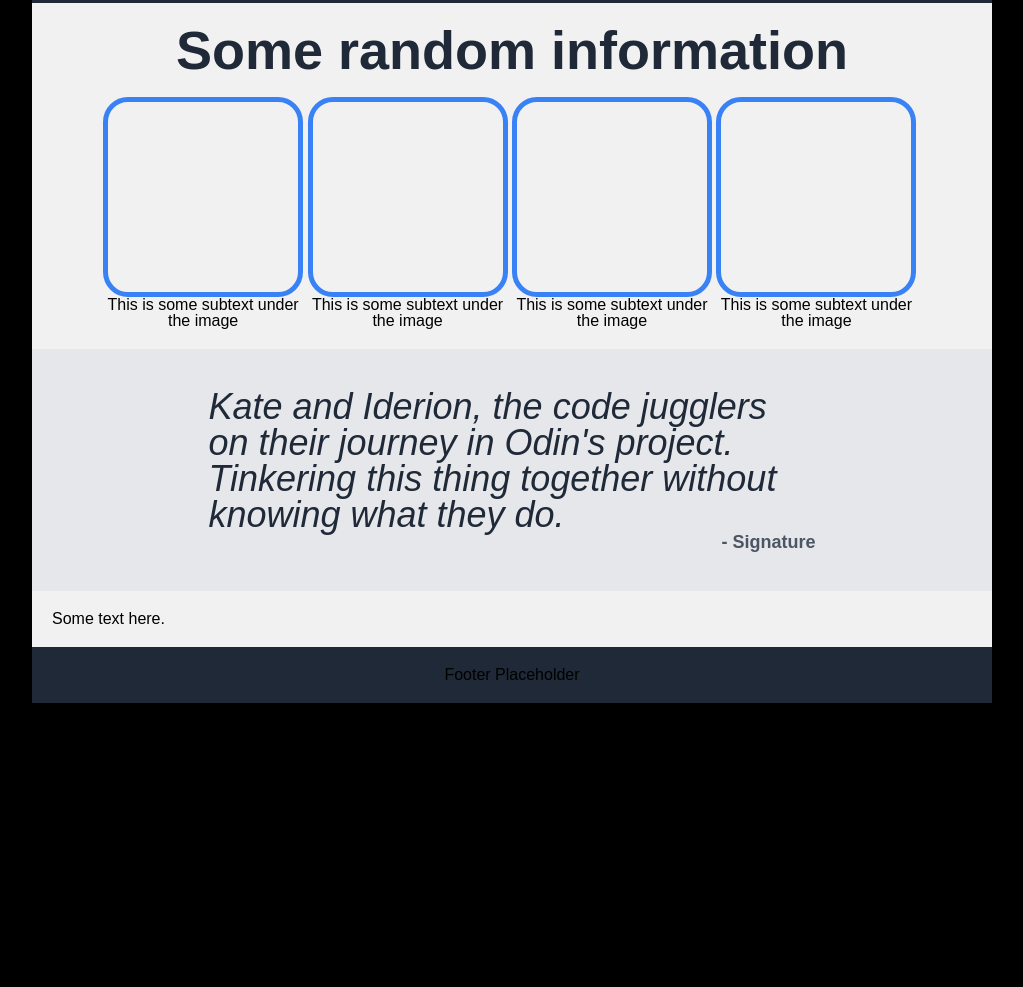
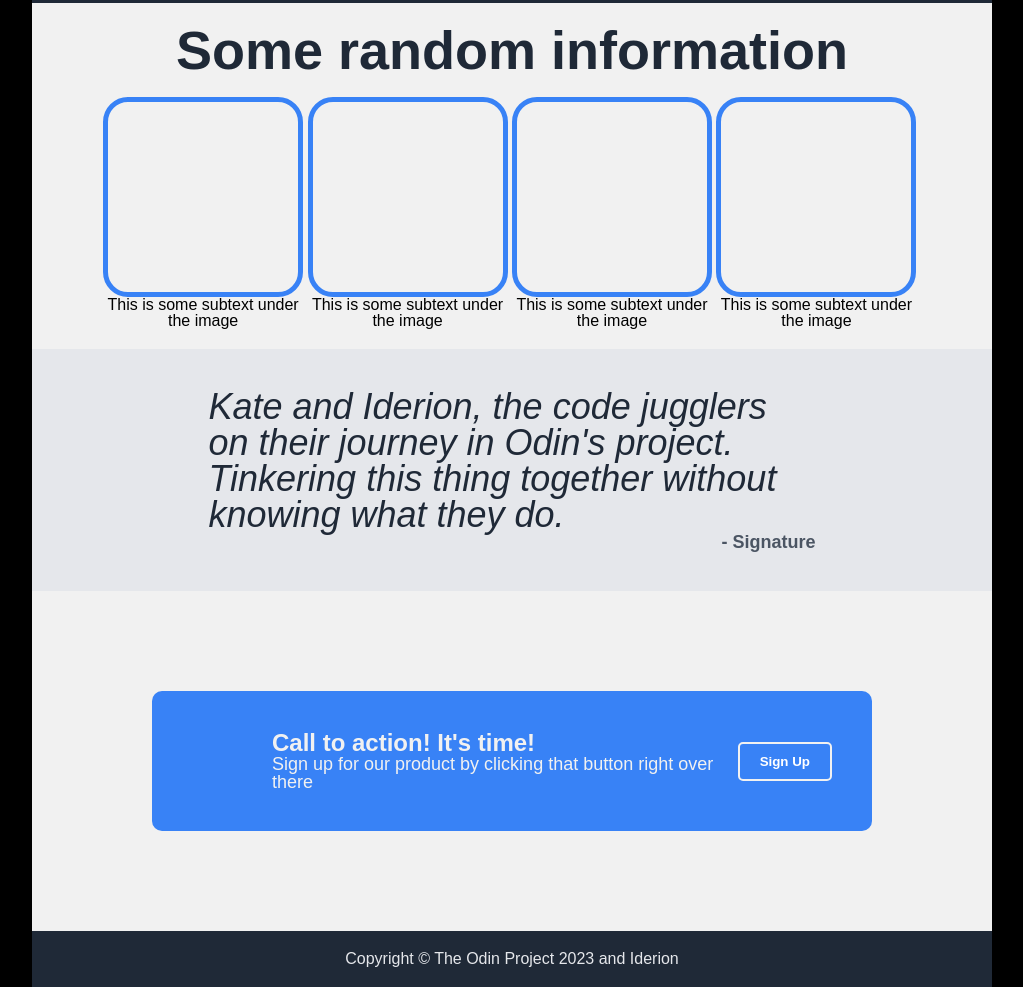
Before and after one commit to Iderion/odin-landing-page, a plain HTML site: page index.html in a window 1280 px wide. Shown: the part 636-1623 px from the top of the page, without its empty margins (128-1151 px from the left). Before the commit the page ends 1339 px from the top, so only its background shows below. Drawn offline with Linux system fonts and the light colour scheme.

Commit message:
Added bottom-info-box placeholder

```diff
--- a/index.html
+++ b/index.html
@@ -113,14 +113,26 @@
 
 
         <section class="bottom-info-box">
-            <p>Some text here.</p>
-            <!-- Add Call to action button later -->
+            <div class="cta-container">
+                <div class="text-container">
+                    <div class="upper-text">
+                        <p>Call to action! It's time!</p>
+                    </div>
+                    <div class="lower-text">
+                        <p>Sign up for our product by clicking that button right over there</p>
+                    </div>
+                </div>
+                <div class="button-container">
+                    <button>Sign Up</button>
+                </div>
+            </div>
         </section>
+
     </main>
 
     <!-- Footer -->
     <footer>
-        <p>Footer Placeholder</p>
+        <p>Copyright &copy; The Odin Project 2023 and Iderion</p>
     </footer>
     </div>
 </body>
--- a/style.css
+++ b/style.css
@@ -101,7 +101,7 @@ header #blank-box {
 }
 
 .nested-bottom button {
-    background-color: #3883F6;
+    background-color: #3882F6;
     color: white;
     padding: 10px 20px;
     border: none;
@@ -208,12 +208,67 @@ header #blank-box {
 /* Bottom Info Box */
 .bottom-info-box {
     background-color: #f1f1f1;
+    padding-top: 100px;
+    padding-bottom: 100px;
+}
+
+/* Call to Action Container */
+.cta-container {
+    background-color: #3882F6;
+    border-radius: 10px;
+    display: flex;
+    width: 75%;
+    margin: 0 auto;
     padding: 20px;
 }
+
+/* Text Container */
+.text-container {
+    flex: 1;
+    display: flex;
+    flex-direction: column;
+    justify-content: space-between;
+}
+
+/* Upper and Lower Text */
+.upper-text {
+    font-size: 24px;
+    color: #f1f1f1;
+    font-weight: bold;
+    margin-top: 20px;
+    padding-left: 100px;
+}
+
+.lower-text {
+    font-size: 18px;
+    color: #f1f1f1;
+    padding-left: 100px;
+    margin-bottom: 20px;
+}
+
+/* Button Container */
+.button-container {
+    display: flex;
+    align-items: center;
+    padding-right: 20px;
+}
+
+/* Button */
+.button-container button {
+    background-color: #3882F6;
+    font-weight: bold;
+    color: white;
+    border: 2px solid #f1f1f1;
+    border-radius: 5px;
+    padding: 10px 20px;
+    cursor: pointer;
+}
+
 
 /* Footer */
 footer {
     background-color: #1F2937;
     padding: 20px;
     text-align: center;
+    color: #E5E7EB;
 }
```
